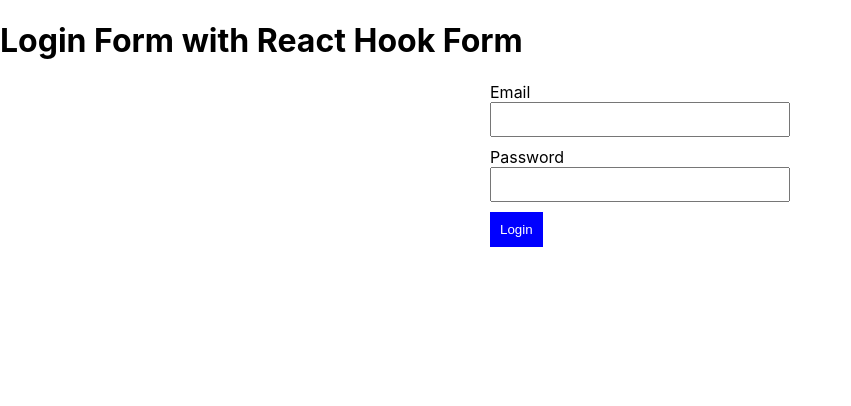
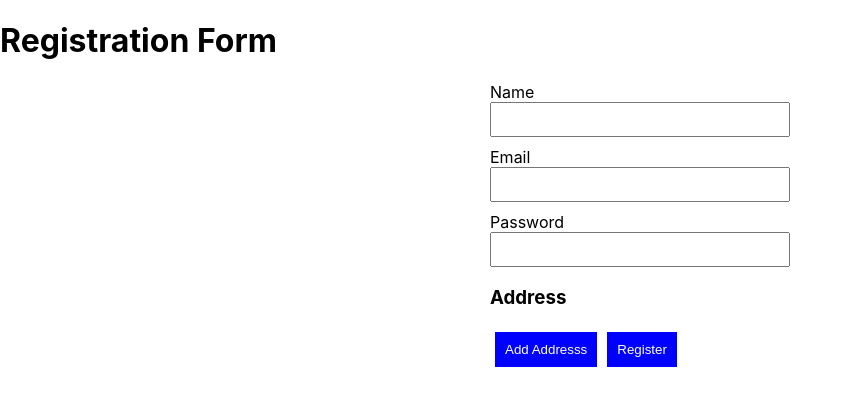
Before and after one commit to geethasamynathan/Ract-FormsDemo-hexa-oct-24, a React (Create React App) app: page / in a window 1280 px wide. Shown: the top 406 px of the page, without its empty margins (0-851 px from the left). Built offline with nearby package versions, Linux system fonts and the light colour scheme.

Commit message:
useformwithdynamicfields added

```diff
--- a/src/App.js
+++ b/src/App.js
@@ -4,14 +4,15 @@
 import { BrowserRouter as Router, Routes, Route } from "react-router-dom";
 import Sample from "./components/sample";
 import FormWithHook from "./components/formwithhook";
-
+import RegistrationForm from "./components/UseFormWithDynamicFields";
+import RegistrationFromWithDynamicFiedls from "./components/UseFormWithDynamicFields1";
 
 function App() {
   return (
     <>
       <Router>
         <Routes>
-          <Route path="/" element={<FormWithHook />} />
+          <Route path="/" element={<RegistrationFromWithDynamicFiedls />} />
           <Route path="/sample" element={<Sample />} />
         </Routes>
       </Router>
--- /dev/null
+++ b/src/components/UseFormWithDynamicFields.jsx
@@ -0,0 +1,93 @@
+import React from "react";
+import { useForm, useFieldArray } from "react-hook-form";
+import { useNavigate } from "react-router-dom";
+import "./controlledform.css";
+const RegistrationForm = () => {
+  const {
+    register,
+    control,
+    handleSubmit,
+    formState: { errors },
+  } = useForm();
+  const { fields, append, remove } = useFieldArray({
+    control,
+    name: "addresses",
+  });
+  const navigate = useNavigate();
+
+  const onSubmit = (data) => {
+    console.log("Registration Data" + data);
+    navigate("/sample");
+  };
+  return (
+    <>
+      <h1>Registration Form</h1>
+      <form onSubmit={handleSubmit(onSubmit)}>
+        <div>
+          <label>Name</label>
+          <input
+            type="text"
+            id="name"
+            {...register("name", { required: "Name Field required" })}
+          />
+          {errors.name && (
+            <span style={{ color: "red" }}>{errors.name.message}</span>
+          )}
+        </div>
+        <div>
+          <label>Email</label>
+          <input
+            type="text"
+            id="email"
+            {...register("email", { required: "Email Field required" })}
+          />
+          {errors.email && (
+            <span style={{ color: "red" }}>{errors.email.message}</span>
+          )}
+        </div>
+        <div>
+          <label>Password</label>
+          <input
+            type="text"
+            id="password"
+            {...register("password", { required: "password Field required" })}
+          />
+          {errors.password && (
+            <span style={{ color: "red" }}>{errors.password.message}</span>
+          )}
+        </div>
+        <h3>Addresses</h3>
+        {fields.map((item, index) => (
+          <div key={item.id}>
+            <label>Address {index + 1} </label>
+            <input
+              type="text"
+              {...register(`address.${index}.line1`, {
+                required: "Addres is required.",
+              })}
+            />
+            {errors.addresses?.[index]?.line1 && (
+              <span style={{ color: "red" }}>
+                {errors.addresses[index].line1.message}
+              </span>
+            )}
+            <button type="button" onClick={() => remove(index)}>
+              Remove button
+            </button>
+          </div>
+        ))}
+        <button
+          type="button"
+          onClick={() => {
+            append({ line1: "" });
+          }}
+        >
+          Add Address
+        </button>
+        <button type="submit">Register</button>
+      </form>
+    </>
+  );
+};
+
+export default RegistrationForm;
--- /dev/null
+++ b/src/components/UseFormWithDynamicFields1.jsx
@@ -0,0 +1,92 @@
+import React from "react";
+import { useForm, useFieldArray } from "react-hook-form";
+import { useNavigate } from "react-router-dom";
+import "./controlledform.css";
+
+const RegistrationFromWithDynamicFiedls = () => {
+  const {
+    register,
+    control,
+    handleSubmit,
+    formState: { errors },
+  } = useForm();
+
+  const { fields, append, remove } = useFieldArray({
+    control,
+    name: "addresses",
+  });
+
+  const naviate = useNavigate();
+
+  const onSubmit = (data) => {
+    console.log("Registerd details are", data);
+    naviate("/sample");
+  };
+  return (
+    <>
+      <h1> Registration Form</h1>
+      <form onSubmit={handleSubmit(onSubmit)}>
+        <div>
+          <label>Name</label>
+          <input
+            type="text"
+            id="name"
+            {...register("name", { required: "Name Field Required" })}
+          />
+          {errors.name && (
+            <span style={{ color: "red" }}>{errors.name.message}</span>
+          )}
+        </div>
+        <div>
+          <label>Email</label>
+          <input
+            type="text"
+            id="email"
+            {...register("email", { required: "Email Field Required" })}
+          />
+          {errors.email && (
+            <span style={{ color: "red" }}>{errors.email.message}</span>
+          )}
+        </div>
+        <div>
+          <label>Password</label>
+          <input
+            type="text"
+            id="password"
+            {...register("password", { required: "Password Field Required" })}
+          />
+          {errors.password && (
+            <span style={{ color: "red" }}>{errors.password.message}</span>
+          )}
+        </div>
+        <h3> Address </h3>
+        {fields.map((item, index) => (
+          <div key={item.id}>
+            <label>Address {index + 1} </label>
+            <input
+              type="text"
+              {...register(`addresses.${index}.line1`, {
+                required: "addresses is required.",
+              })}
+            />
+            {errors.addresses?.[index]?.line1 && (
+              <span style={{ color: "red" }}>
+                {errors.addresses[index].line1.message}
+              </span>
+            )}
+            <button type="button" onClick={() => remove(index)}>
+              {" "}
+              Remove Addresss
+            </button>
+          </div>
+        ))}
+        <button type="button" onClick={() => append({ line1: "" })}>
+          Add Addresss
+        </button>
+        <button type="submit">Register</button>
+      </form>
+    </>
+  );
+};
+
+export default RegistrationFromWithDynamicFiedls;
--- a/src/components/controlledform.css
+++ b/src/components/controlledform.css
@@ -18,4 +18,5 @@
     color:white;
     border: none;
     cursor: pointer;
+    margin:5px;
 }
```
